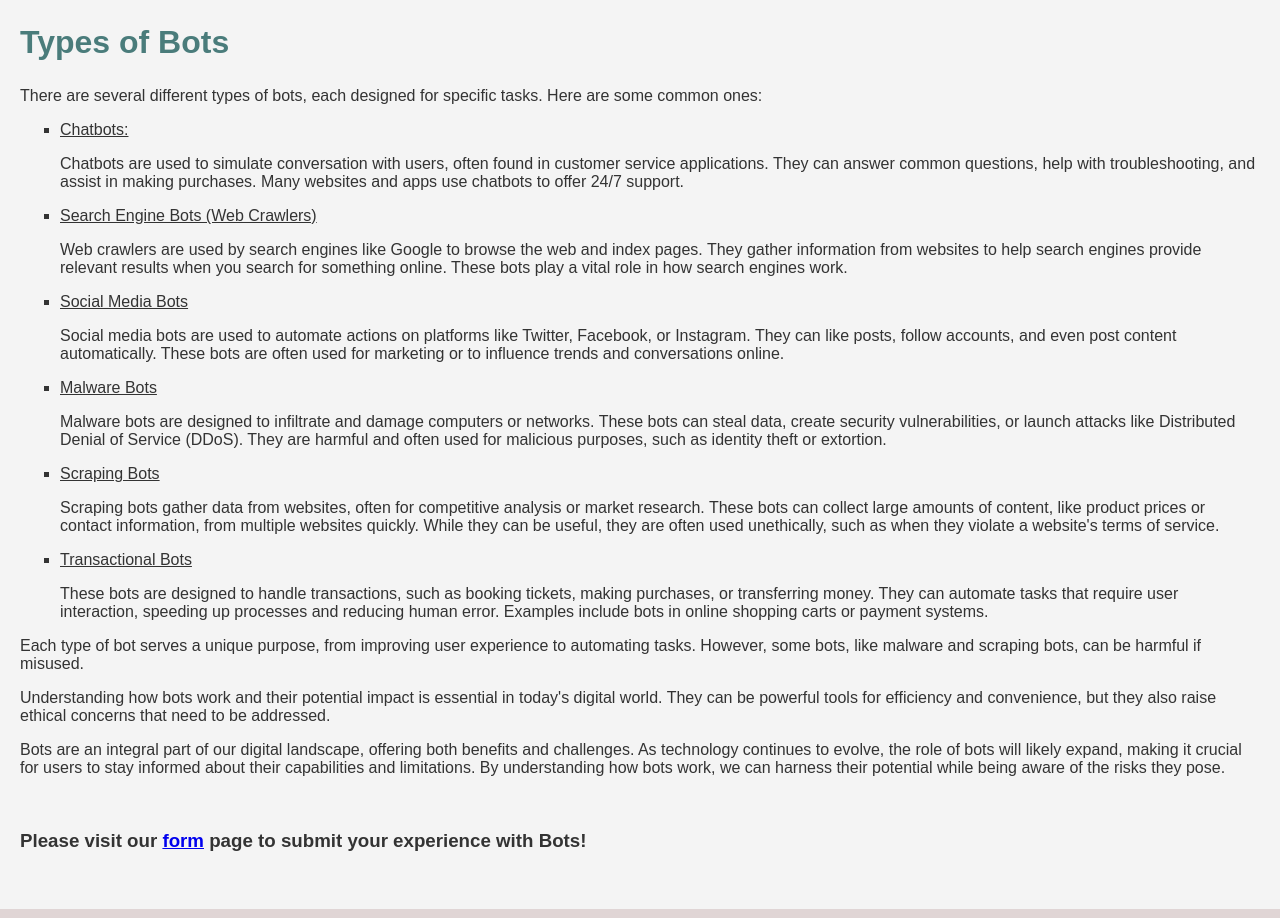
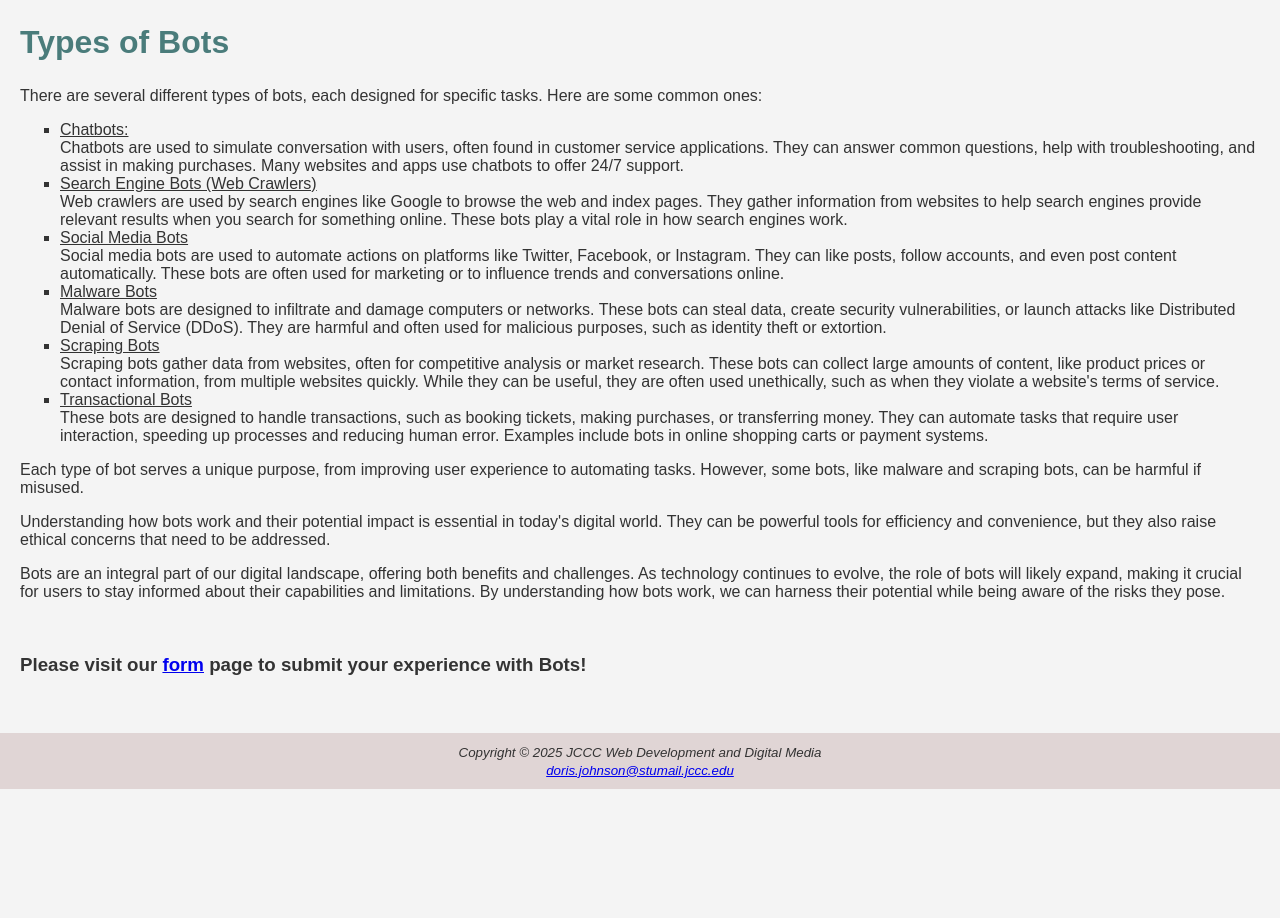
Before and after one commit to kolisij/web110, a plain HTML site: page final/index.html in a window 1280 px wide. Shown: the part 1429-2347 px from the top of the page. After the commit the page ends 2218 px from the top, so only its background shows below. Drawn offline with Linux system fonts and the light colour scheme.

Commit message:
Update index.html

```diff
--- a/final/index.html
+++ b/final/index.html
@@ -36,22 +36,22 @@
                         <p>There are several different types of bots, each designed for specific tasks. Here are some common ones:</p>
                         <ul>
                             <li><u>Chatbots:</u></li>
-                            <p>Chatbots are used to simulate conversation with users, often found in customer service applications. They can answer common questions, help with troubleshooting, and assist in making purchases. Many websites and apps use chatbots to offer 24/7 support.</p>
+                            Chatbots are used to simulate conversation with users, often found in customer service applications. They can answer common questions, help with troubleshooting, and assist in making purchases. Many websites and apps use chatbots to offer 24/7 support.
 
                             <li><u>Search Engine Bots (Web Crawlers)</u></li>
-                            <p>Web crawlers are used by search engines like Google to browse the web and index pages. They gather information from websites to help search engines provide relevant results when you search for something online. These bots play a vital role in how search engines work.</p>
+                            Web crawlers are used by search engines like Google to browse the web and index pages. They gather information from websites to help search engines provide relevant results when you search for something online. These bots play a vital role in how search engines work.
 
                             <li><u>Social Media Bots</u></li>
-                            <p>Social media bots are used to automate actions on platforms like Twitter, Facebook, or Instagram. They can like posts, follow accounts, and even post content automatically. These bots are often used for marketing or to influence trends and conversations online.</p>
+                            Social media bots are used to automate actions on platforms like Twitter, Facebook, or Instagram. They can like posts, follow accounts, and even post content automatically. These bots are often used for marketing or to influence trends and conversations online.
 
                             <li><u>Malware Bots</u></li>
-                            <p>Malware bots are designed to infiltrate and damage computers or networks. These bots can steal data, create security vulnerabilities, or launch attacks like Distributed Denial of Service (DDoS). They are harmful and often used for malicious purposes, such as identity theft or extortion.</p>
+                            Malware bots are designed to infiltrate and damage computers or networks. These bots can steal data, create security vulnerabilities, or launch attacks like Distributed Denial of Service (DDoS). They are harmful and often used for malicious purposes, such as identity theft or extortion.
 
                             <li><u>Scraping Bots</u></li>
-                            <p>Scraping bots gather data from websites, often for competitive analysis or market research. These bots can collect large amounts of content, like product prices or contact information, from multiple websites quickly. While they can be useful, they are often used unethically, such as when they violate a website's terms of service.</p>
+                            Scraping bots gather data from websites, often for competitive analysis or market research. These bots can collect large amounts of content, like product prices or contact information, from multiple websites quickly. While they can be useful, they are often used unethically, such as when they violate a website's terms of service.
 
                             <li><u>Transactional Bots</u></li>
-                            <p>These bots are designed to handle transactions, such as booking tickets, making purchases, or transferring money. They can automate tasks that require user interaction, speeding up processes and reducing human error. Examples include bots in online shopping carts or payment systems.</p>
+                            These bots are designed to handle transactions, such as booking tickets, making purchases, or transferring money. They can automate tasks that require user interaction, speeding up processes and reducing human error. Examples include bots in online shopping carts or payment systems.
                         </ul>
 
                         <p>Each type of bot serves a unique purpose, from improving user experience to automating tasks. However, some bots, like malware and scraping bots, can be harmful if misused.</p>
```
